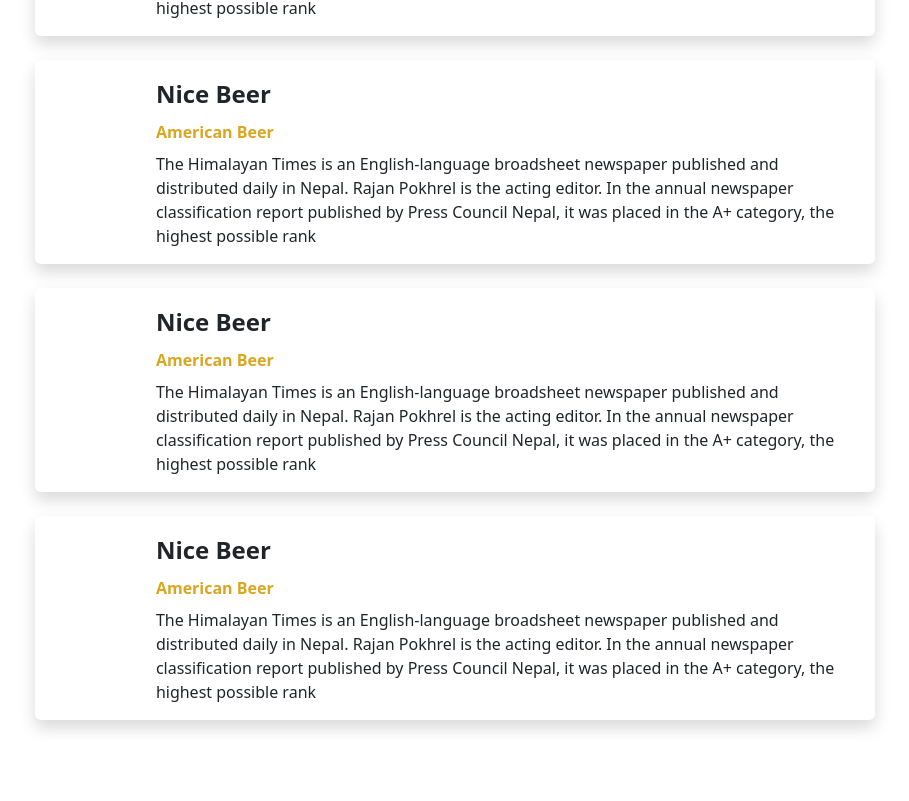
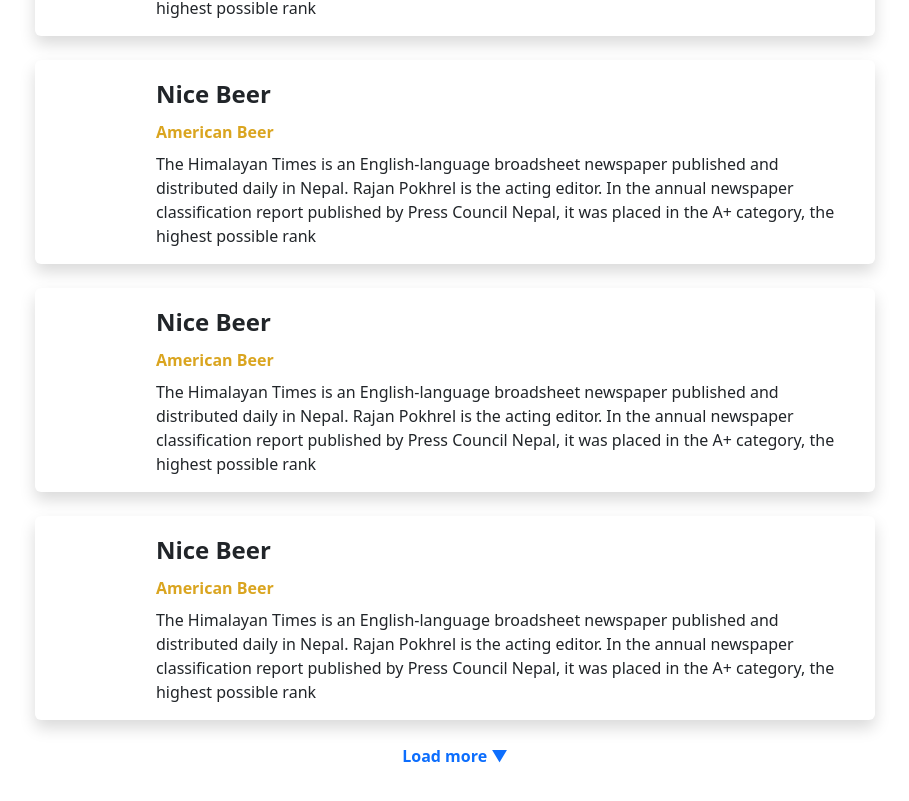
Before and after one commit to K-Bishall/houzz-assignment, a React (Vite) app: page / in a window 1280 px wide. Shown: the part 717-1518 px from the top of the page, without its empty margins (185-1094 px from the left). Before the commit the page ends 1469 px from the top, so only its background shows below. Built offline with nearby package versions, Linux system fonts and the light colour scheme.

Commit message:
Add load more function

```diff
--- a/src/pages/all_beers/AllBeersView.tsx
+++ b/src/pages/all_beers/AllBeersView.tsx
@@ -1,12 +1,23 @@
-import { ReactElement } from 'react';
+import {
+    ReactElement,
+    useCallback,
+    useState,
+} from 'react';
 import CatalogItem from '../../components/CatalogItem.tsx';
 import { useAllBeers } from '../../apis/useApi.js';
 
 
 const AllBeersView = (): ReactElement => {
-    const {data: beers} = useAllBeers(1);
+    const [page, setPage] = useState(1);
+
+    const {data: beers, isLoading} = useAllBeers(page);
+
+    const handleLoadMore = useCallback(() => {
+        setPage(page + 1);
+    }, [page]);
 
     return (
+        <div>
             <div className="d-flex flex-column gap-4">
                 {beers?.map((item, index) =>
                     <CatalogItem
@@ -15,6 +26,14 @@
                     />,
                 )}
             </div>
+
+            <p className="mt-4 text-primary fw-semibold text-center">
+                {isLoading
+                    ? <span>Loading...</span>
+                    : <span role="button" onClick={handleLoadMore}>Load more &#9660;</span>
+                }
+            </p>
+        </div>
     );
 };
 
```
Lines whose indentation alone changed are shown as unchanged.
